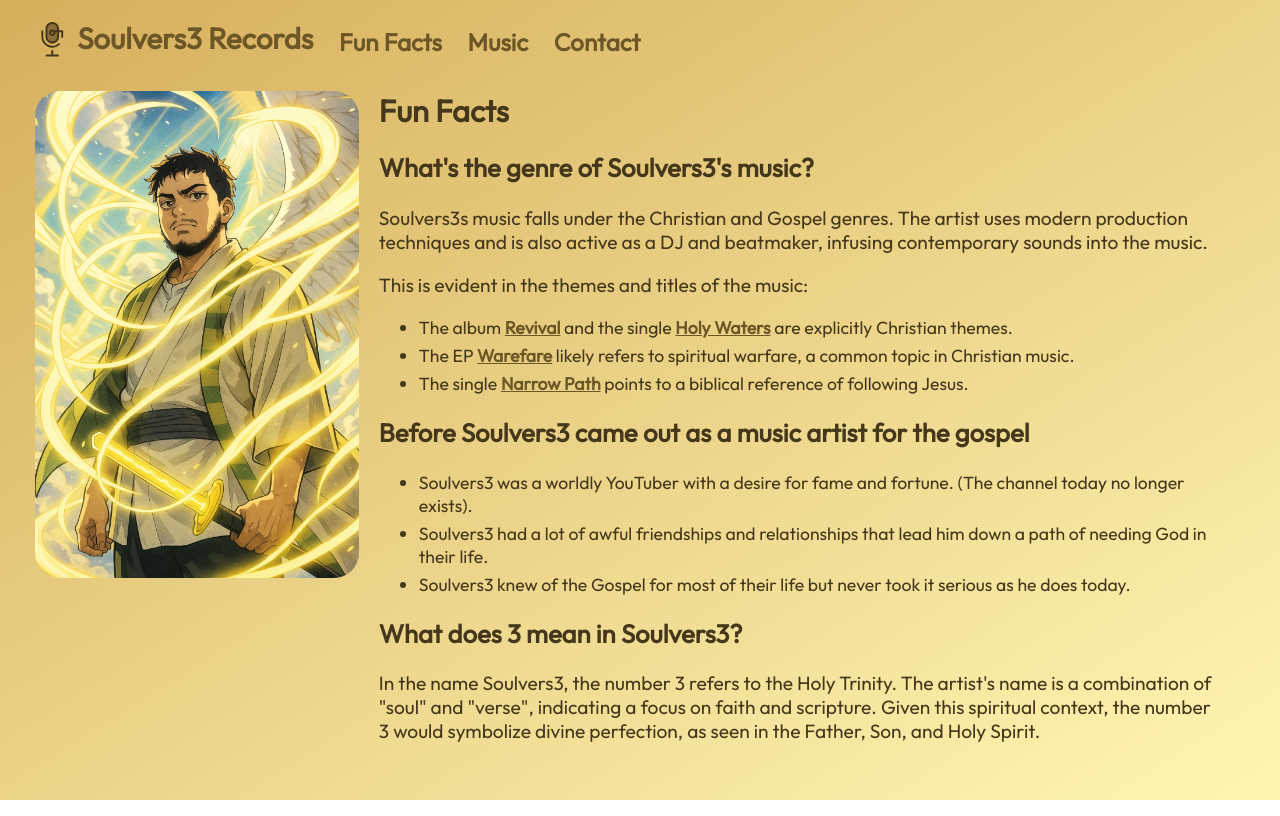
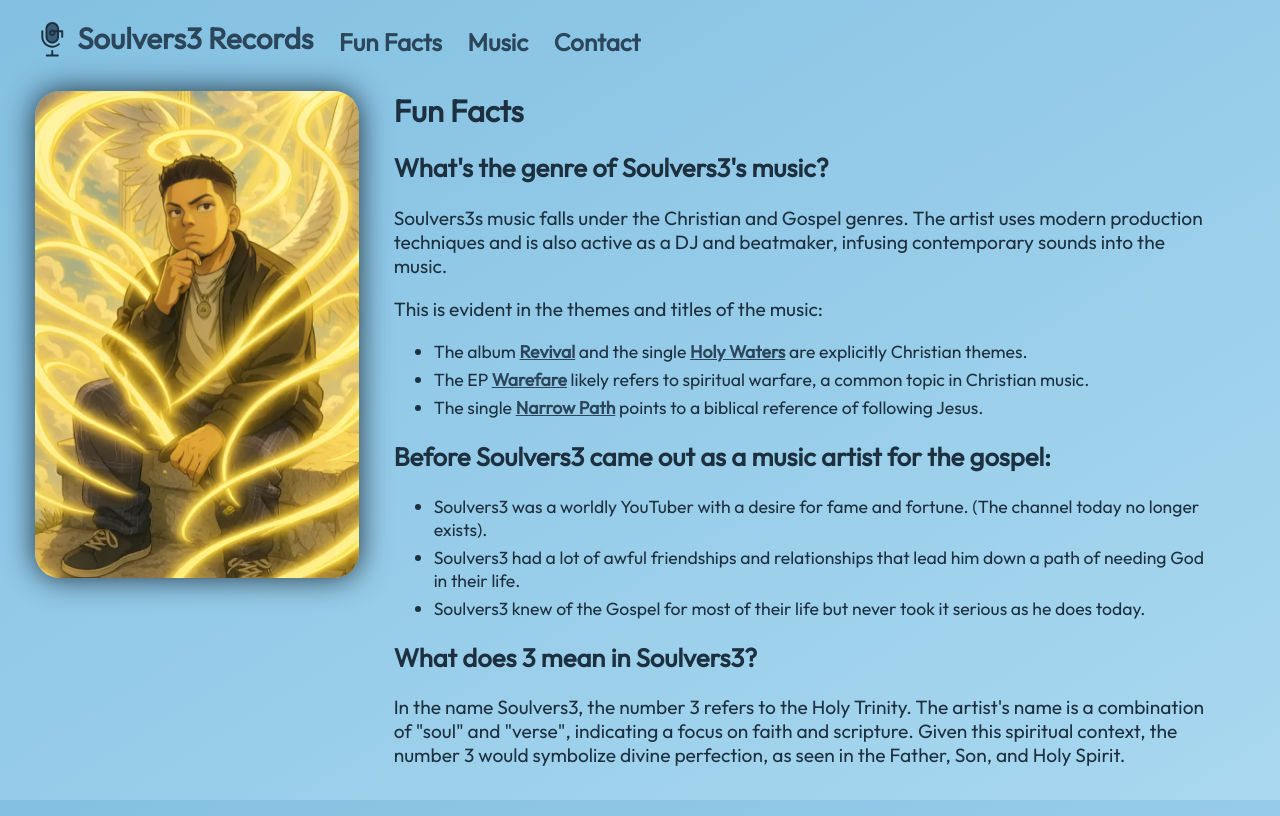
Before and after one commit to aldortheold/soulvers3records, a React (Vite) app: page /facts in a window 1280 px wide. Built offline with nearby package versions, Linux system fonts and the light colour scheme.

Commit message:
changed color scheme to blue, made about and facts pics switch places

```diff
--- a/src/Contact.jsx
+++ b/src/Contact.jsx
@@ -20,9 +20,9 @@ function Contact() {
                 <h1>Contact Soulvers3</h1>
                 <p>For inquiries related to music, collaborations, or media, please reach out through <a href="mailto:soulstudios20@gmail.com">email</a> or via the social media links below:</p>
                 <div className="socials">
-                    <a href="https://www.instagram.com/officialsoulvers3/"><SocialSvg social="Instagram" color="#dfbe6f" /></a>
-                    <a href="https://www.youtube.com/channel/UCJvFIExkiwMVmXp6Kud0ahw"><SocialSvg social="YouTube" color="#dfbe6f" /></a>
-                    <a href="https://www.tiktok.com/@officialsoulvers3"><SocialSvg social="TikTok" color="#e3c678" /></a>
+                    <a href="https://www.instagram.com/officialsoulvers3/"><SocialSvg social="Instagram" color="var(--button-color)" /></a>
+                    <a href="https://www.youtube.com/channel/UCJvFIExkiwMVmXp6Kud0ahw"><SocialSvg social="YouTube" color="var(--button-color)" /></a>
+                    <a href="https://www.tiktok.com/@officialsoulvers3"><SocialSvg social="TikTok" color="var(--button-color)" /></a>
                 </div>
             </div>
         </motion.div>
--- a/src/FunFacts.jsx
+++ b/src/FunFacts.jsx
@@ -15,7 +15,7 @@ function Contact() {
             exit={{opacity: 0}}
             transition={{duration: 0.5}}
         >
-            <img src="/fact-pic-1.webp" className="portrait" />
+            <img src="/portrait.png" className="portrait" />
             <div className="description">
                 <h1>Fun Facts</h1>
                 <h2>What's the genre of Soulvers3's music?</h2>
@@ -26,7 +26,7 @@ function Contact() {
                     <li>The EP <a href="https://music.apple.com/us/album/warefare-ep/1768581391">Warefare</a> likely refers to spiritual warfare, a common topic in Christian music.</li>
                     <li>The single <a href="https://music.apple.com/us/album/narrow-path-single/1738417826">Narrow Path</a> points to a biblical reference of following Jesus.</li>
                 </ul>
-                <h2>Before Soulvers3 came out as a music artist for the gospel</h2>
+                <h2>Before Soulvers3 came out as a music artist for the gospel:</h2>
                 <ul>
                     <li>Soulvers3 was a worldly YouTuber with a desire for fame and fortune. (The channel today no longer exists).</li>
                     <li>Soulvers3 had a lot of awful friendships and relationships that lead him down a path of needing God in their life.</li>
--- a/src/Home.jsx
+++ b/src/Home.jsx
@@ -26,7 +26,7 @@ function Home() {
                     <li>Christian focus: Soulvers3's social media posts highlight biblical references such as John 14:13 and emphasize themes of faith and obedience to God.</li>
                 </ul>
             </div>
-            <img className="portrait" src="/portrait.png" />
+            <img className="portrait" src="/fact-pic-1.webp" />
         </motion.div>
     )
 }
--- a/src/Music.jsx
+++ b/src/Music.jsx
@@ -74,20 +74,20 @@ function Music() {
                     <p>Listen to Soulvers3's latest releases through the AppleMusic embed or on any of the following platforms:</p>
                 </div>
                 <div className="music-links">
-                    <a href="https://music.apple.com/us/artist/soulvers3/1718812098" style={{ color: "#eed88e" }}>
-                        <SocialSvg social="Apple Music" color="#eed88e" />
+                    <a href="https://music.apple.com/us/artist/soulvers3/1718812098" style={{ color: "var(--button-color)" }}>
+                        <SocialSvg social="Apple Music" color="var(--button-color)" />
                         Apple Music
                     </a>
-                    <a href="https://music.apple.com/us/artist/soulvers3/1718812098" style={{ color: "#f0dd94" }}>
-                        <SocialSvg social="YouTube" color="#f0dd94" />
+                    <a href="https://music.apple.com/us/artist/soulvers3/1718812098" style={{ color: "var(--button-color)" }}>
+                        <SocialSvg social="YouTube" color="var(--button-color)" />
                         YouTube
                     </a>
-                    <a href="https://www.boomplay.com/artists/80889796" style={{ color: "#f4e39b" }}>
-                        <SocialSvg social="Boomplay" color="#f4e39b" />
+                    <a href="https://www.boomplay.com/artists/80889796" style={{ color: "var(--button-color)" }}>
+                        <SocialSvg social="Boomplay" color="var(--button-color)" />
                         Boomplay
                     </a>
-                    <a href="https://music.amazon.in/artists/B0CP4HR2S5/soulvers3" style={{ color: "#f5e59e" }}>
-                        <SocialSvg social="Amazon Music" color="#f5e59e" />
+                    <a href="https://music.amazon.in/artists/B0CP4HR2S5/soulvers3" style={{ color: "var(--button-color)" }}>
+                        <SocialSvg social="Amazon Music" color="var(--button-color)" />
                         Amazon Music
                     </a>
                 </div>
--- a/src/components/SocialSvg.jsx
+++ b/src/components/SocialSvg.jsx
@@ -1,4 +1,4 @@
-export default function SocialSvg({ social, color="var(--color)" }) {
+export default function SocialSvg({ social, color="var(--button-color)" }) {
     switch (social) {
         case "YouTube":
             return (
--- a/src/index.css
+++ b/src/index.css
@@ -1,11 +1,12 @@
 @import url('https://fonts.googleapis.com/css2?family=Outfit&display=swap');
 
 :root {
-    --color: #45371b;
-    --link-color: #6e5727;
-    --link-color-hover: #8a6d39;
-    --social-link-color: #5a4825;
-    --social-link-color-hover: #685632;
+    --color: #1d303f;
+    --link-color: #2b465b;
+    --link-color-hover: #395c77;
+    --social-link-color: #34536b;
+    --social-link-color-hover: #3c5f7a;
+    --button-color: #96cce9;
     --current-release-bg: #222222;
     --release-menu-bg: #333333;
     --release-menu-bg-hover: #444444;
@@ -15,7 +16,7 @@
 html, body {
     font-family: "Outfit";
     /* background: linear-gradient(to bottom right, #f0b536, #fff393); */
-    background: linear-gradient(to bottom right, #d6af5c, #fff6b3);
+    background: linear-gradient(to bottom right, #83c0e1, #a9d8f0);
     background-repeat: no-repeat;
     background-attachment: fixed;
     color: var(--color);
@@ -100,9 +101,14 @@ html, body {
     gap: 20px;
 }
 
+.fun-facts {
+    gap: 35px;
+}
+
 .portrait {
     min-height: 460px;
     height: 38vw;
+    box-shadow: 0 0 30px 0 var(--color);
     border-radius: 25px;
 }
 
@@ -215,7 +221,6 @@ html, body {
 
 .music-links svg {
     height: max(1.6rem, 2vw);
-    fill: #eed88e;
     margin-right: 12px;
 }
 
```
